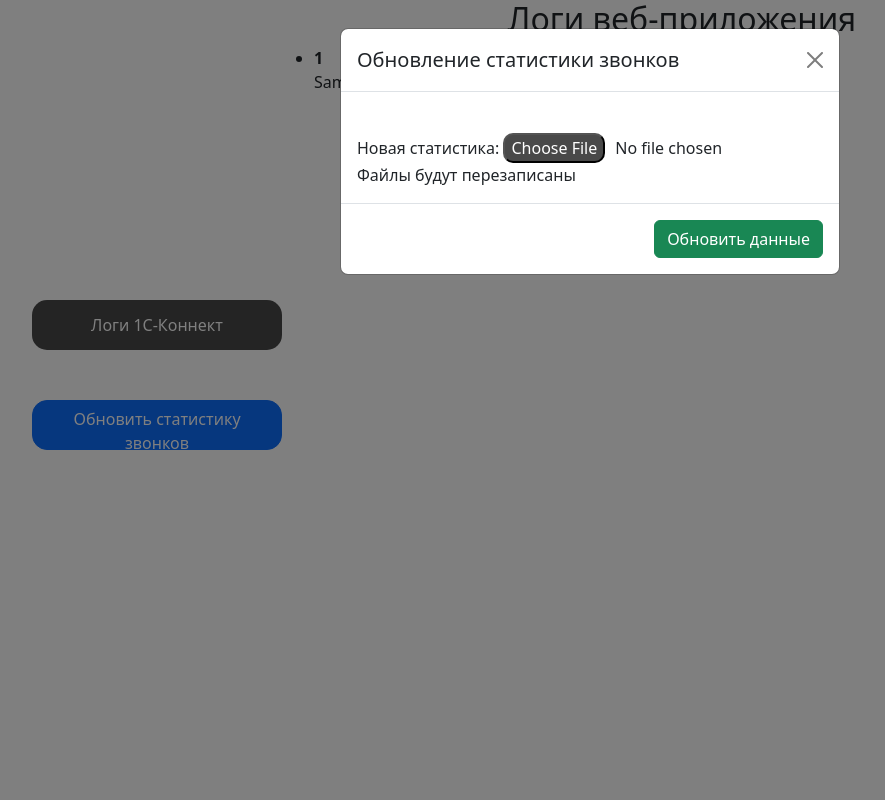
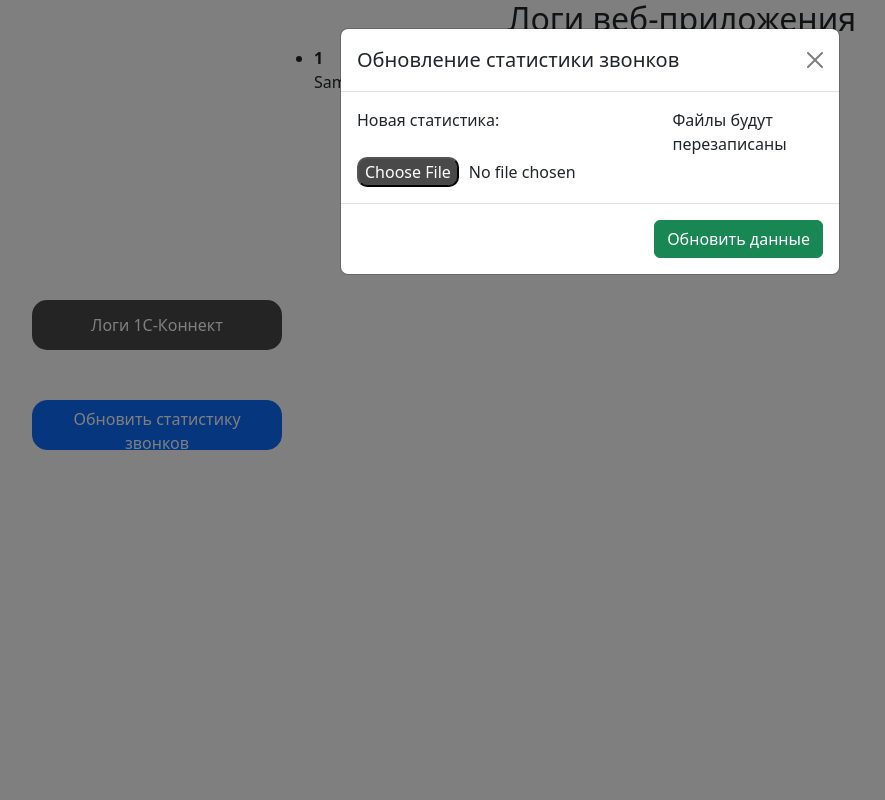
Before and after one commit to cdkintegracia/web_app_4dk, a Flask app: template web_app_4dk/templates/main_page.html in a window 1280 px wide, after a click on "Обновить статистику звонков". Shown: the whole page, without its empty margins (50-935 px from the left). Run offline with Flask 2, Linux system fonts and the light colour scheme; the template is opened without the code that fills it: most values are stand-ins (such as "Sample title", 1, 10 or a date in 2020); parts of the project's set-up code (start-up, migrations or seed data) failed here and were passed over.

Commit message:
Update main_page.css

```diff
--- a/web_app_4dk/static/css/main_page.css
+++ b/web_app_4dk/static/css/main_page.css
@@ -49,6 +49,10 @@ li {
     color: #fff
 }
 
+.modal-body {
+    display: flex!important;
+}
+
 .modal-body input {
     margin-top: 25px;
 }
```
